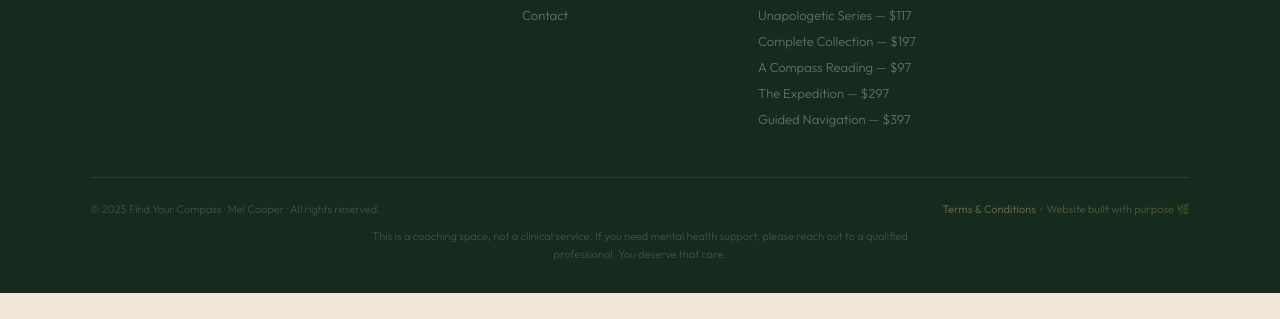
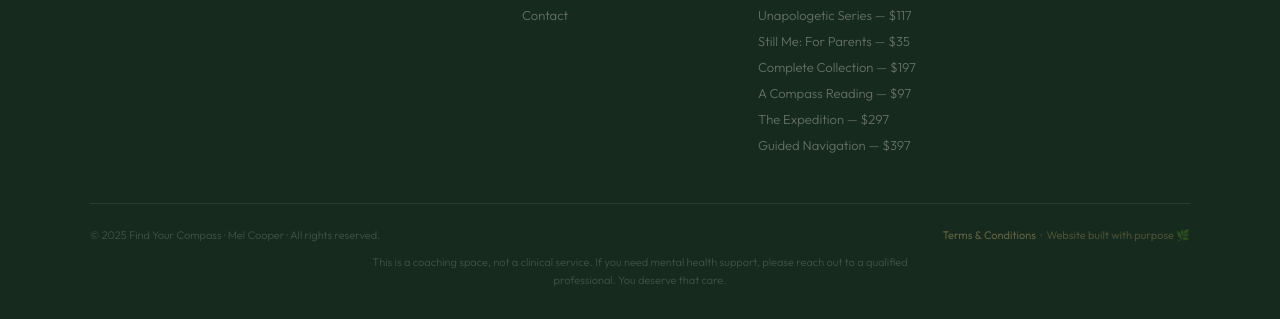
Before and after one commit to findyourcompasswithin-collab/website, a website: page index.html in a window 1280 px wide. Shown: the part 4462-4781 px from the top of the page. Before the commit the page ends 4755 px from the top, so only its background shows below. Drawn offline with nearby package versions, Linux system fonts and the light colour scheme; a web font is replaced by a local one.

Commit message:
Add Still Me to footer workbooks list
Co-Authored-By: Claude Sonnet 4.6 <noreply@anthropic.com>

```diff
--- a/index.html
+++ b/index.html
@@ -1650,6 +1650,7 @@ footer{background:#162b1e;padding:60px 2rem 30px}
         <a href="#" onclick="showPage('resources')">Discovery Bundle — $44</a>
         <a href="#" onclick="showPage('resources')">Inner Work Trilogy — $92</a>
         <a href="#" onclick="showPage('resources')">Unapologetic Series — $117</a>
+        <a href="#" onclick="showPage('resources')">Still Me: For Parents — $35</a>
         <a href="#" onclick="showPage('work')">Complete Collection — $197</a>
         <a href="#" onclick="showPage('work')">A Compass Reading — $97</a>
         <a href="#" onclick="showPage('work')">The Expedition — $297</a>
```
